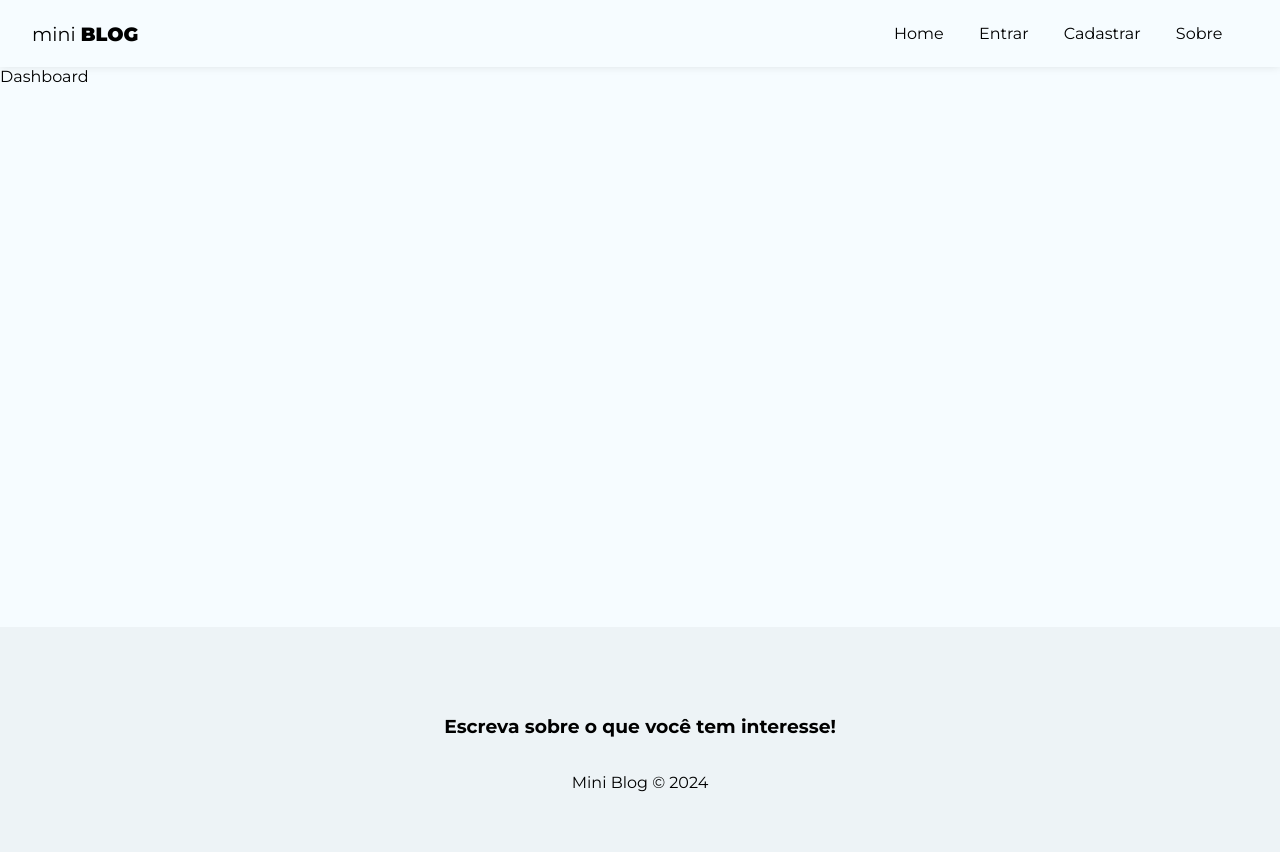
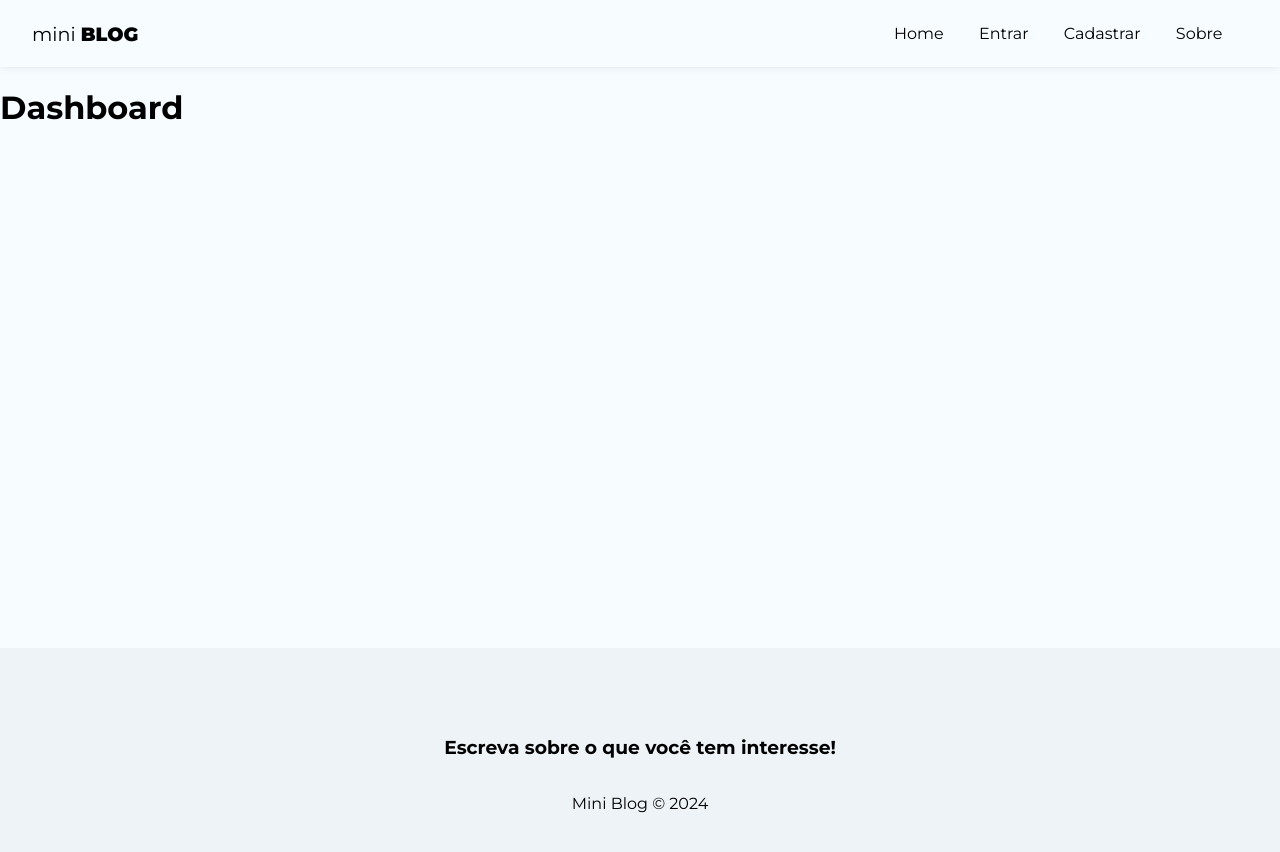
Before and after one commit to devpabloh/Projeto_miniBlog_react, a React (Create React App) app in the folder miniblog/: page /dashboard in a window 1280 px wide. Shown: the top 852 px of the page. Built offline with nearby package versions, Linux system fonts and the light colour scheme; no server answers.

Commit message:
atualização

```diff
--- a/miniblog/src/App.js
+++ b/miniblog/src/App.js
@@ -17,7 +17,7 @@ import Home from "./pages/Home/Home";
 import About from "./pages/About/About";
 import Login from './pages/Login/Login';
 import Register from './pages/Register/Register';
-import Createpost from './pages/Createpost/Creatpost';
+import Createpost from './pages/Createpost/Createpost';
 import Dashboard from './pages/Dashboard/Dashboard';
 
 /* Components */
@@ -53,8 +53,8 @@ function App() {
             <Route path='/about' element={<About/>}/>
             <Route path='/login' element={<Login/>}/>
             <Route path='/register' element={<Register/>}/>
-            <Route path='/posts/create' element={<Createpost/>}/>
-            <Route path='/Dashboard' element={<Dashboard/>}/>
+            <Route path='/post/Createpost' element={<Createpost/>}/>
+            <Route path='/dashboard' element={<Dashboard/>}/>
           </Routes>
         </div>
         <Footer/>
--- a/miniblog/src/components/NavBar.js
+++ b/miniblog/src/components/NavBar.js
@@ -23,6 +23,12 @@ const NavBar = () => {
               <li><NavLink to="/register" className={({isActive})=> (isActive ? styles.active : "")}>Cadastrar</NavLink></li>
               </>
             )}
+            {user &&(
+              <>
+              <li><NavLink to="/post/Createpost" className={({isActive}) =>(isActive ? styles.active: "")}>Novo post</NavLink></li>
+              <li><NavLink to="/dashboard" className={({isActive})=> (isActive ? styles.active : "")}>Dashboard</NavLink></li>
+              </>
+            )}
             <li><NavLink to="/about" className={({isActive})=> (isActive ? styles.active : "")}>Sobre</NavLink></li>
         </ul>
     </nav>
--- a/miniblog/src/pages/Createpost/Creatpost.js
+++ b/miniblog/src/pages/Createpost/Createpost.js
@@ -2,7 +2,9 @@ import styles from "../Createpost/Createpost.module.css"
 
 const Createpost = () => {
   return (
-    <div>Creatpost</div>
+    <div>
+        <h1>Creatpost</h1>
+    </div>
   )
 }
 
--- a/miniblog/src/pages/Dashboard/Dashboard.js
+++ b/miniblog/src/pages/Dashboard/Dashboard.js
@@ -3,7 +3,9 @@ import styles from "../Dashboard/Dashboard.module.css";
 
 const Dashboard = () => {
   return (
-    <div>Dashboard</div>
+    <div>
+        <h1>Dashboard</h1>
+    </div>
   )
 }
 
```
